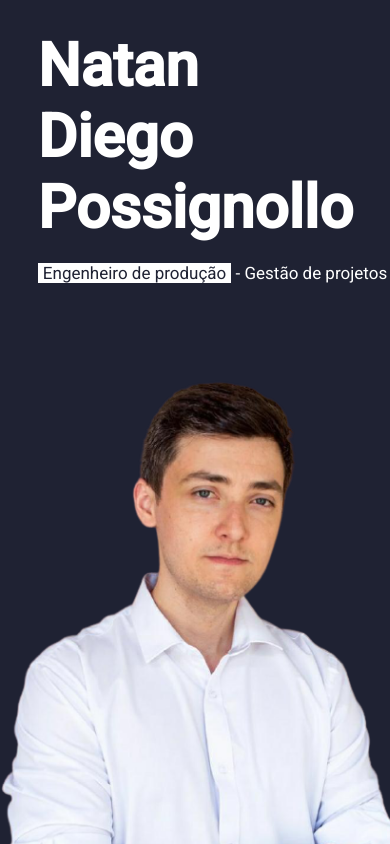
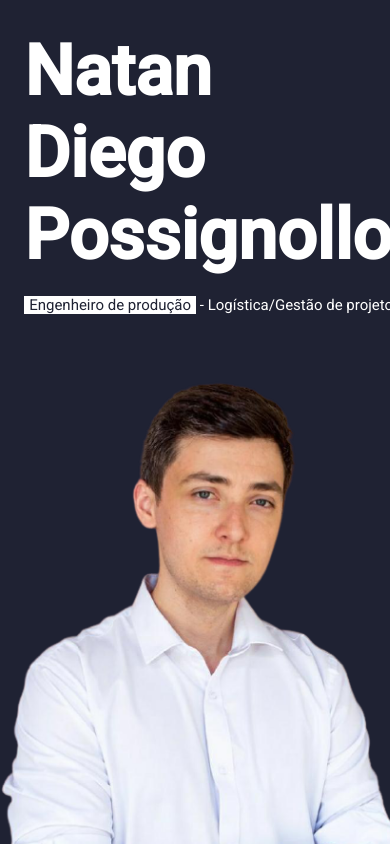
Before and after one commit to Lucas-HDS/portifolio-cliente1, a plain HTML site: page index.html in a window 390 px wide. Drawn offline with nearby package versions, Linux system fonts and the light colour scheme.

Commit message:
versionado

```diff
--- a/css/style.css
+++ b/css/style.css
@@ -525,18 +525,27 @@ footer h2{
         width: 100%;
     }
 
+    .descricao-info p{
+        font-size: 17px;
+    }
+
+
 }
 
 @media screen and (max-width: 450px){
 
+    .image-info{
+        margin-top: -45px;
+
+    }
+
     .descricao-info h1{
-        font-size: 60px;
+        font-size: 70px;
         margin-bottom: 20px;
     }
 
     .descricao-info p{
-        font-size: 17px;
-        padding-bottom: 15px;
+        font-size: 15px;
     }
 
 
--- a/index.html
+++ b/index.html
@@ -23,7 +23,7 @@
 
             <div class="descricao-info">
                 <h1>Natan<br> Diego<br> Possignollo</h1>
-                <p><strong>Engenheiro de produção</strong> - Gestão de projetos</p>
+                <p><strong>Engenheiro de produção</strong> - Logística/Gestão de projetos</p>
 
             </div><!--descricao-info-->
 
@@ -215,6 +215,7 @@
               settings: {
                 arrows: false,
                 centerMode: false,
+                pauseOnHover:false,
                 slidesToShow: 3
               }
             },
@@ -223,6 +224,7 @@
               settings: {
                 arrows: false,
                 centerMode: false,
+                pauseOnHover:false,
                 centerPadding: '40px',
                 slidesToShow: 2
               }
```
Also changed, not shown: imagens/certificado1.jpg, imagens/certificado3.jpg.
